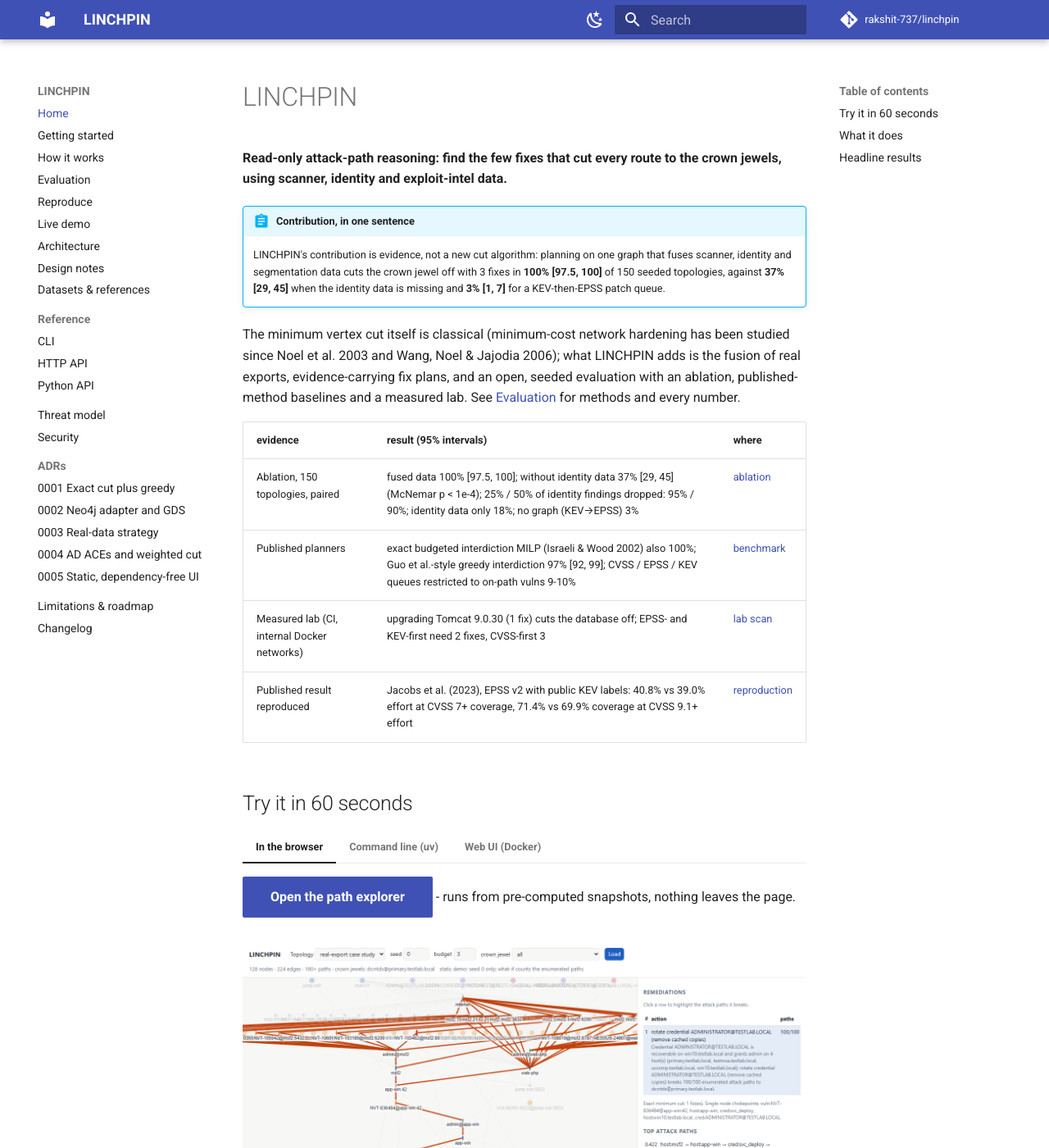
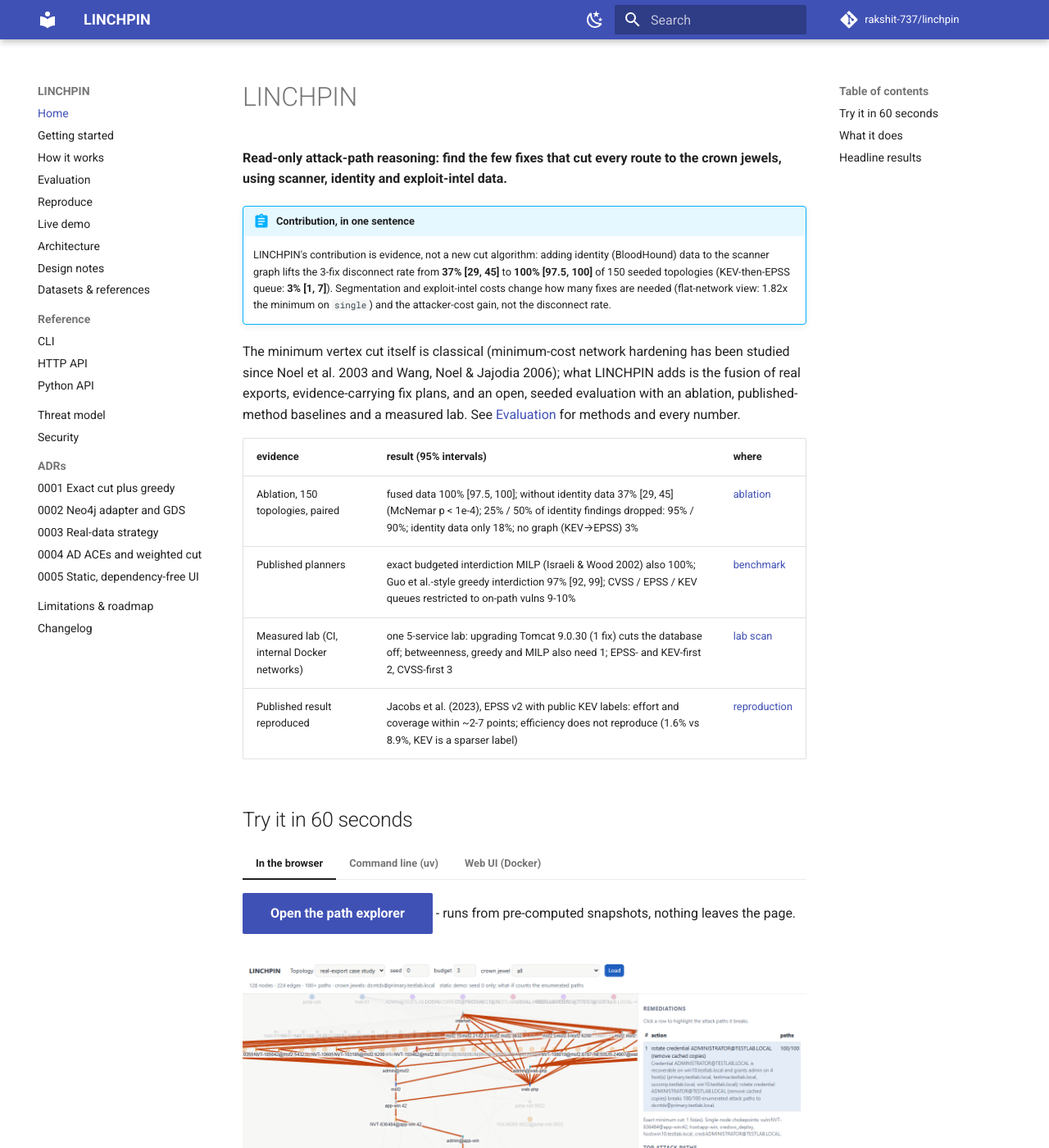
Before and after one commit to rakshit-737/linchpin, an MkDocs documentation site: the page built from docs/index.md, in a window 1280 px wide and 1400 px high. Shown: the whole window at 82% size. Built offline with MkDocs 1.6.1 and Material for MkDocs 9.7.7, drawn with Linux system fonts in a browser that asks for light colours; comment, search, counter and statistics services are not loaded.

Commit message:
docs: credit identity fusion, not segmentation, for the disconnect rate; state EPSS efficiency gap and lab ties
Co-Authored-By: Claude <noreply@anthropic.com>

```diff
--- a/docs/index.md
+++ b/docs/index.md
@@ -3,10 +3,10 @@
 **Read-only attack-path reasoning: find the few fixes that cut every route to the crown jewels, using scanner, identity and exploit-intel data.**
 
 !!! abstract "Contribution, in one sentence"
-    LINCHPIN's contribution is evidence, not a new cut algorithm: planning on one graph that fuses scanner,
-    identity and segmentation data cuts the crown jewel off with 3 fixes in **100% [97.5, 100]** of 150 seeded
-    topologies, against **37% [29, 45]** when the identity data is missing and **3% [1, 7]** for a KEV-then-EPSS
-    patch queue.
+    LINCHPIN's contribution is evidence, not a new cut algorithm: adding identity (BloodHound) data to the
+    scanner graph lifts the 3-fix disconnect rate from **37% [29, 45]** to **100% [97.5, 100]** of 150 seeded
+    topologies (KEV-then-EPSS queue: **3% [1, 7]**). Segmentation and exploit-intel costs change how many fixes
+    are needed (flat-network view: 1.82x the minimum on `single`) and the attacker-cost gain, not the disconnect rate.
 
 The minimum vertex cut itself is classical (minimum-cost network hardening has been studied since Noel et al. 2003
 and Wang, Noel & Jajodia 2006); what LINCHPIN adds is the fusion of real exports, evidence-carrying fix plans, and an
@@ -17,8 +17,8 @@ open, seeded evaluation with an ablation, published-method baselines and a measu
 | --- | --- | --- |
 | Ablation, 150 topologies, paired | fused data 100% [97.5, 100]; without identity data 37% [29, 45] (McNemar p < 1e-4); 25% / 50% of identity findings dropped: 95% / 90%; identity data only 18%; no graph (KEV→EPSS) 3% | [ablation](evaluation.md#ablation) |
 | Published planners | exact budgeted interdiction MILP (Israeli & Wood 2002) also 100%; Guo et al.-style greedy interdiction 97% [92, 99]; CVSS / EPSS / KEV queues restricted to on-path vulns 9-10% | [benchmark](evaluation.md#synthetic-benchmark) |
-| Measured lab (CI, internal Docker networks) | upgrading Tomcat 9.0.30 (1 fix) cuts the database off; EPSS- and KEV-first need 2 fixes, CVSS-first 3 | [lab scan](evaluation.md#measured-case-study-ci-lab-scan) |
-| Published result reproduced | Jacobs et al. (2023), EPSS v2 with public KEV labels: 40.8% vs 39.0% effort at CVSS 7+ coverage, 71.4% vs 69.9% coverage at CVSS 9.1+ effort | [reproduction](evaluation.md#reproduction-epss-vs-cvss-jacobs-et-al-2023) |
+| Measured lab (CI, internal Docker networks) | one 5-service lab: upgrading Tomcat 9.0.30 (1 fix) cuts the database off; betweenness, greedy and MILP also need 1; EPSS- and KEV-first 2, CVSS-first 3 | [lab scan](evaluation.md#measured-case-study-ci-lab-scan) |
+| Published result reproduced | Jacobs et al. (2023), EPSS v2 with public KEV labels: effort and coverage within ~2-7 points; efficiency does not reproduce (1.6% vs 8.9%, KEV is a sparser label) | [reproduction](evaluation.md#reproduction-epss-vs-cvss-jacobs-et-al-2023) |
 
 ## Try it in 60 seconds
 
```
Also changed, not shown: README.md (+14 -6 lines), docs/evaluation.md (+5 -4 lines), 1 other file.
